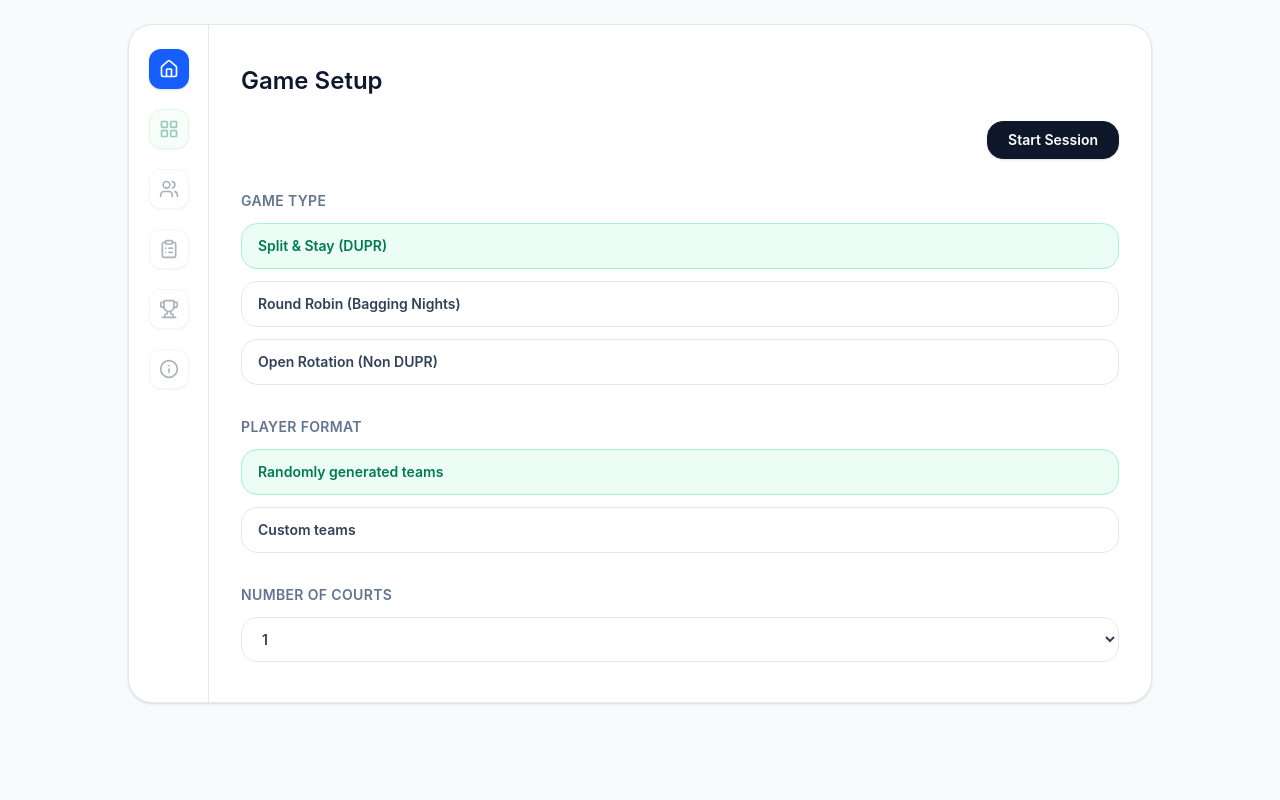
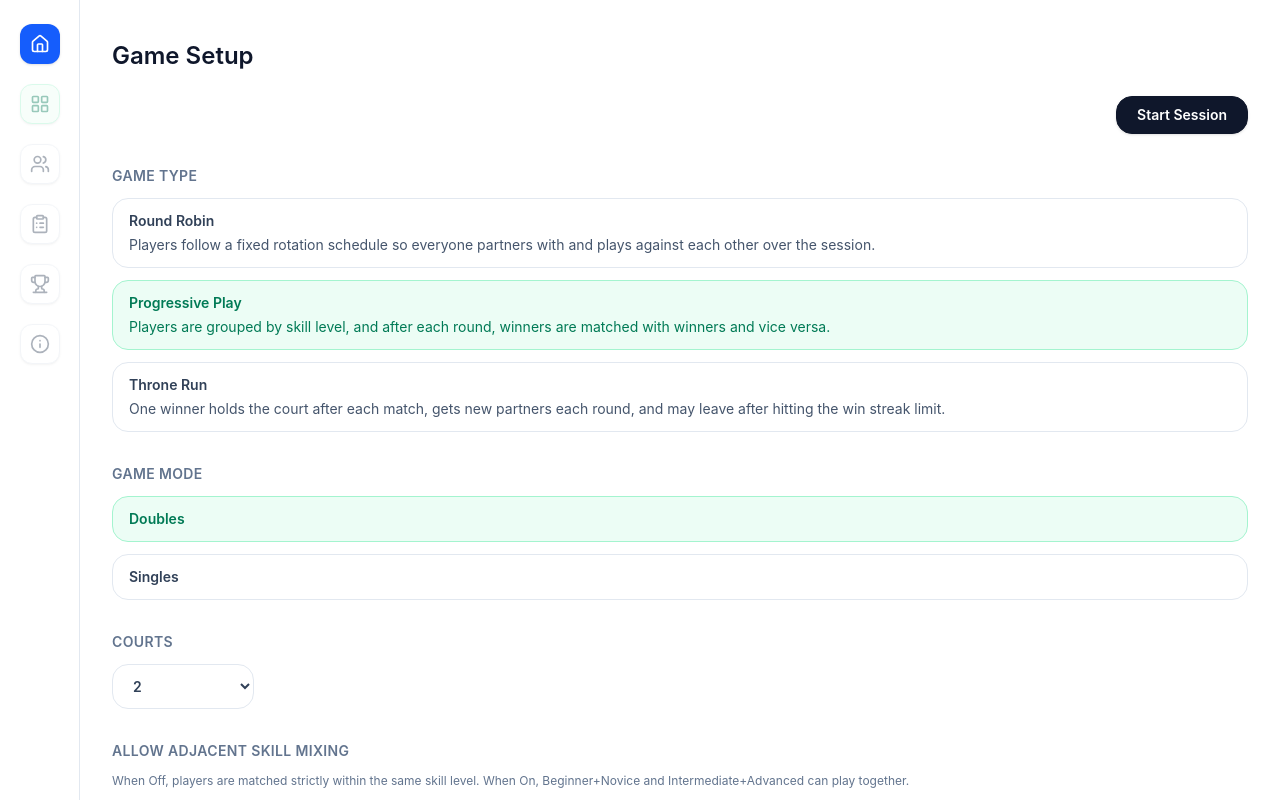
Before and after one commit to gloriamaris/match-gen, a React (Vite) app: page / in a window 1280 px wide. Shown: the top 800 px of the page. Built offline with nearby package versions, Linux system fonts and the light colour scheme.

Commit message:
feat: move v2 to main page

```diff
--- a/src/components/ShareStandingsModal.jsx
+++ b/src/components/ShareStandingsModal.jsx
@@ -158,7 +158,7 @@ export default function ShareStandingsModal({
                             {player ? <WinsLossesRecord player={player} /> : ''}
                           </td>
                           <td className="h-9 border-t border-slate-300 px-2 py-2 text-center">
-                            {player ? formatPointDiff(player) : ''}
+                            {player ? '+' + formatPointDiff(player) : ''}
                           </td>
                         </tr>
                       ))}
--- a/src/main.jsx
+++ b/src/main.jsx
@@ -9,8 +9,9 @@ createRoot(document.getElementById('root')).render(
   <StrictMode>
     <BrowserRouter>
       <Routes>
-        <Route path="/" element={<App />} />
+        <Route path="/" element={<AppV2 />} />
         <Route path="/v2" element={<AppV2 />} />
+        <Route path="/v1" element={<App />} />
       </Routes>
     </BrowserRouter>
   </StrictMode>,
```
Also changed, not shown: happy-sunday-40-games-match-history.csv (added).
